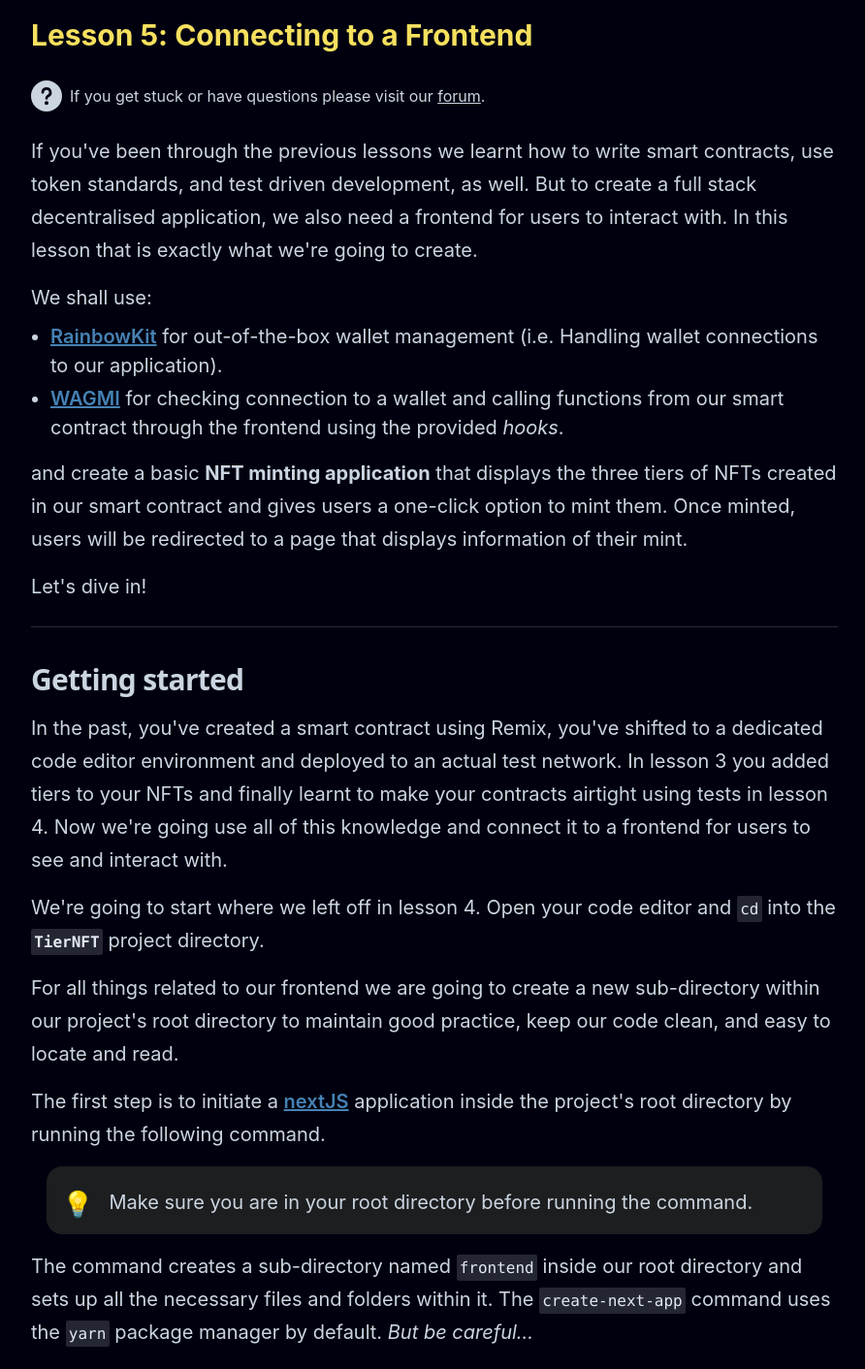
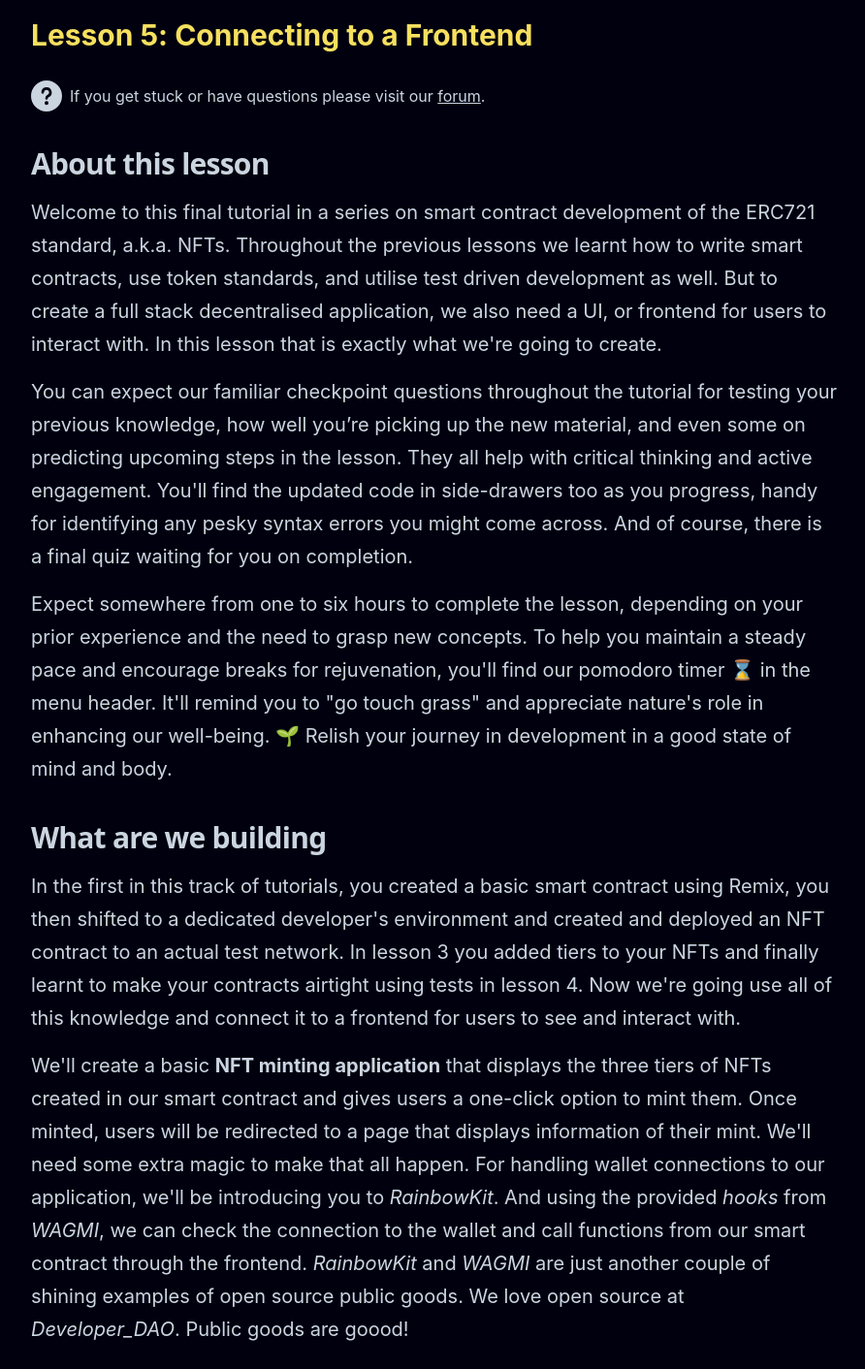
Before and after one commit to Developer-DAO/academy, a Next.js app: page /lessons/projects/5 in a window 1280 px wide. Shown: the part 120-1532 px from the top of the page at 97% size, without its empty margins (192-1084 px from the left). Built offline with nearby package versions, Linux system fonts and the light colour scheme.

Commit message:
Make a start on lesson 5 intro

```diff
--- a/pages/lessons/projects/5.mdx
+++ b/pages/lessons/projects/5.mdx
@@ -16,33 +16,62 @@ import { LessonHeader } from '../../../components/mdx/LessonHeader'
 
 <LessonHeader title="Lesson 5: Connecting to a Frontend" />
 
-If you've been through the previous lessons we learnt how to write smart contracts,
-use token standards, and test driven development, as well. But to create a full stack
-decentralised application, we also need a frontend for users to interact with.
-In this lesson that is exactly what we're going to create.
+## About this lesson
 
-We shall use:
-- [RainbowKit](https://www.rainbowkit.com/docs/introduction) for out-of-the-box
+Welcome to this final tutorial in a series on smart contract development of the ERC721 standard, a.k.a. NFTs. Throughout the previous lessons we learnt how to write smart contracts, use token standards, and utilise test driven development as well. But to create a full stack decentralised application, we also need a UI, or frontend for users to interact with. In this lesson that is exactly what we're going to create.
+
+You can expect our familiar checkpoint questions throughout the tutorial for testing your previous knowledge, how well you’re picking up the new material, and even some on predicting upcoming steps in the lesson. They all help with critical thinking and active engagement. You'll find the updated code in side-drawers too as you progress, handy for identifying any pesky syntax errors you might come across. And of course, there is a final quiz waiting for you on completion.
+
+Expect somewhere from one to six hours to complete the lesson, depending on your prior experience and the need to grasp new concepts. To help you maintain a steady pace and encourage breaks for rejuvenation, you'll find our pomodoro timer ⌛ in the menu header. It'll remind you to "go touch grass" and appreciate nature's role in enhancing our well-being. 🌱 Relish your journey in development in a good state of mind and body.
+
+## What are we building
+
+In the first in this track of tutorials, you created a basic smart contract using Remix, you then shifted to a dedicated developer's environment and created and deployed an NFT contract to an actual test network. In lesson 3 you added tiers to your NFTs and finally learnt to make your contracts airtight using tests in lesson 4. Now we're going use all of this knowledge and connect it to a frontend for users to see and interact with.
+
+
+
+We'll create a basic **NFT minting application** that displays the three tiers of NFTs
+created in our smart contract and gives users a one-click option to mint them. Once minted, users will be redirected to a page that displays information of their mint. We'll need some extra magic to make that all happen. For handling wallet connections to our application, we'll be introducing you to *RainbowKit*. And using the provided *hooks* from *WAGMI*, we can check the connection to the wallet and call functions from our smart contract through the frontend. *RainbowKit* and *WAGMI* are just another couple of shining examples of open source public goods. We love open source at *Developer_DAO*. Public goods are goood!
+
+
+{/* - [RainbowKit](https://www.rainbowkit.com/docs/introduction) for out-of-the-box
 wallet management (i.e. Handling wallet connections to our application).
 - [WAGMI](https://wagmi.sh/) for checking connection to a wallet and calling
-functions from our smart contract through the frontend using the provided *hooks*.
+functions from our smart contract through the frontend using the provided *hooks*. */}
 
-and create a basic **NFT minting application** that displays the three tiers of NFTs
-created in our smart contract and gives users a one-click option to mint them. Once
-minted, users will be redirected to a page that displays information of their mint.
+
+{/* the following are headers from previous 4 lessons */}
+{/* ## What are we going to do?
+**By the end of this lesson we'll have learned a lot.**
+### Lesson breakdown
+### Quick breakdown of lesson steps */}
+## Lesson steps
+-
+-
+-
+-
+-
+
+
+<br/><br/>
+{/* **lesson 1 has no separate header. 'Tooling' incoorporated in breakdown**
+**To achieve this, we'll need diverse developer tools.**
+### Developer tooling
+### Developer tools and libraries we'll be using */}
+## Tools to get the job done
+- [RainbowKit](https://www.rainbowkit.com/docs/introduction) is a React library for out-of-the-box
+wallet management
+- [WAGMI](https://wagmi.sh/) is a collection of React hooks that allow us to work effectively with Ethereum
+-
+-
+-
 
 Let's dive in!
-<br/>
+<br/><br/>
 
 ---
 
 ## Getting started
-
-In the past, you've created a smart contract using Remix, you've shifted
-to a dedicated code editor environment and deployed to an actual test network.
-In lesson 3 you added tiers to your NFTs and finally learnt to make your contracts
-airtight using tests in lesson 4. Now we're going use all of this knowledge and
-connect it to a frontend for users to see and interact with.
 
 We're going to start where we left off in lesson 4. Open your code editor and
 `cd` into the **`TierNFT`** project directory.
```
